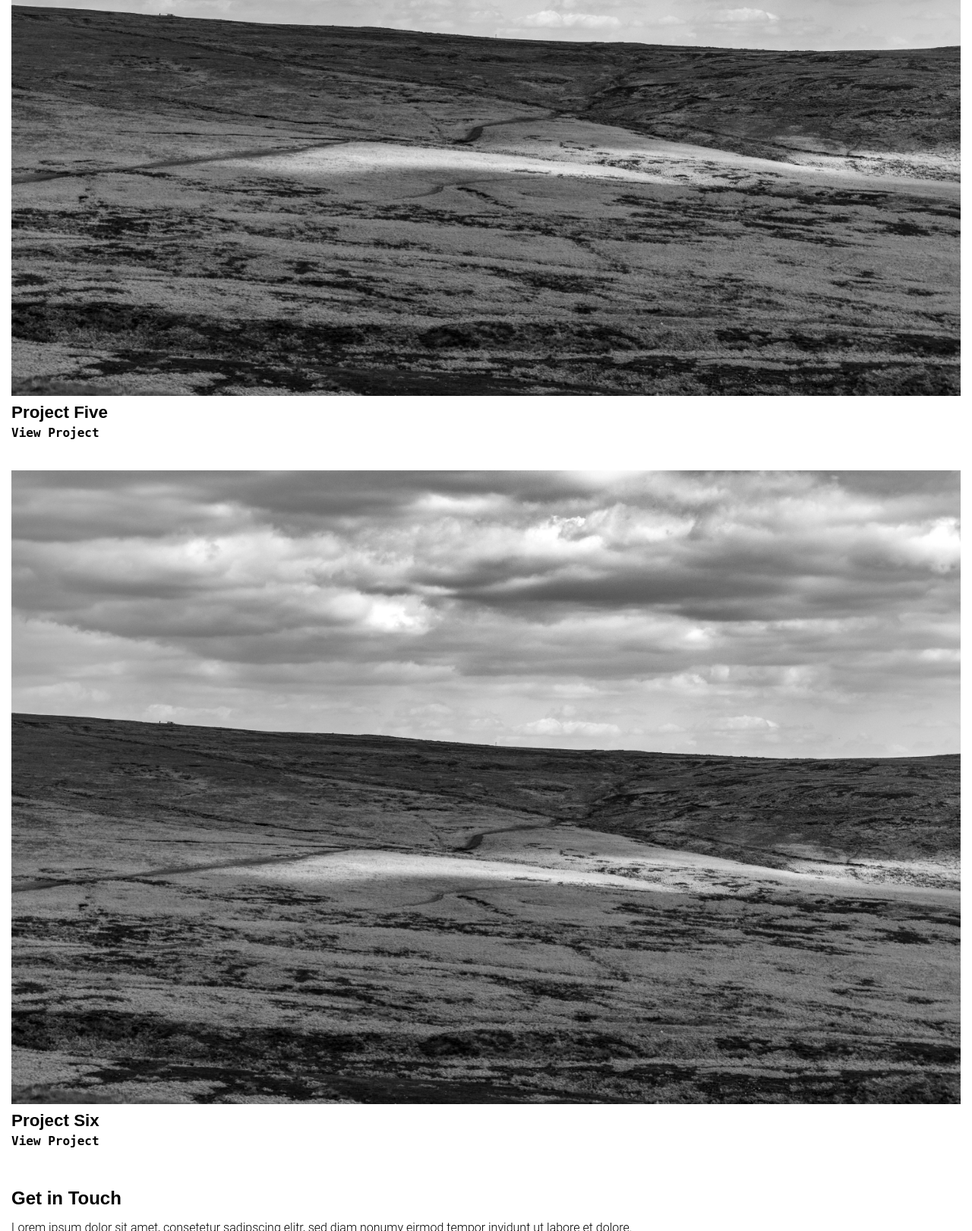
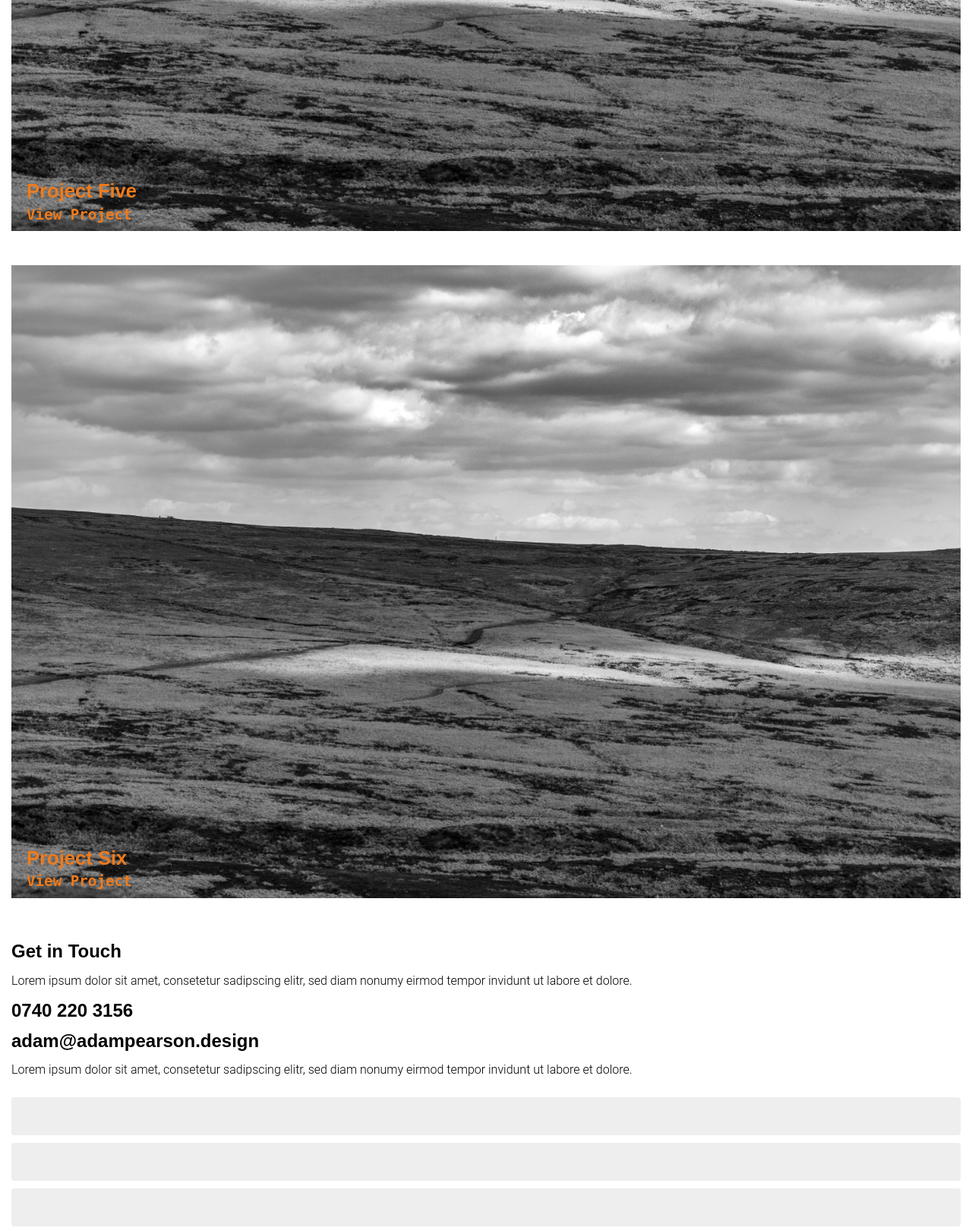
Before and after one commit to adam-pearson/Portfolio, a PHP site: page / in a window 1280 px wide. Shown: the part 4880-6500 px from the top of the page at 76% size. Run offline with PHP 8.4, Linux system fonts and the light colour scheme; some libraries are stand-ins or nearby versions; some web fonts are replaced.

Commit message:
Contact form basic structure added

```diff
--- a/css/styles.css
+++ b/css/styles.css
@@ -74,13 +74,13 @@ h3.strapline {
   font-size: 1rem;
 }
 
-p {
+p, input, textarea {
   font-family: roboto, sans-serif;
   font-weight: 300;
   font-style: normal;
 }
 
-p strong {
+p strong, input strong, textarea strong {
   font-weight: 500;
   font-style: normal;
 }
@@ -110,6 +110,43 @@ p strong {
 .container {
   width: 100%;
   margin: 0 auto;
+}
+
+.contact-field {
+  background-color: #eee;
+  border: none;
+  border-radius: 4px;
+  width: 100%;
+  padding: 5px 15px;
+  color: #505050;
+}
+
+.contact-field:not(.message) {
+  height: 50px;
+}
+
+.contact-field:focus {
+  outline: none;
+  box-shadow: 0 0 2px 2px rgba(33, 36, 74, 0.2);
+}
+
+.contact-field.message {
+  padding-top: 10px;
+}
+
+input:-webkit-autofill,
+input:-webkit-autofill:hover,
+input:-webkit-autofill:focus,
+textarea:-webkit-autofill,
+textarea:-webkit-autofill:hover,
+textarea:-webkit-autofill:focus,
+select:-webkit-autofill,
+select:-webkit-autofill:hover,
+select:-webkit-autofill:focus {
+  -webkit-text-fill-color: #505050;
+  box-shadow: 0 0 0px 1000px #eee inset;
+  -webkit-box-shadow: 0 0 0px 1000px #eee inset;
+  transition: background-color 5000s ease-in-out 0s;
 }
 
 /* Scroll down hero button */
@@ -396,21 +433,23 @@ p strong {
 }
 
 .project {
+  position: relative;
   padding-top: 40px;
-  color: #3e3e3e;
 }
 
 .project h2 {
   margin-top: 5px;
   margin-bottom: 5px;
-  font-size: 1.4rem;
+  font-size: 1.6rem;
   transition: 250ms;
+  color: #ef7b1b;
 }
 
 .project h3 {
   margin: 0;
-  font-size: 1rem;
+  font-size: 1.2rem;
   transition: 250ms;
+  color: #ef7b1b;
 }
 
 .project i {
@@ -419,6 +458,7 @@ p strong {
 
 .project:hover h2, .project:hover h3 {
   color: #ef7b1b;
+  text-shadow: 0 0 3px #ef7b1b;
 }
 
 .project:hover i {
@@ -433,7 +473,18 @@ p strong {
   width: 100%;
 }
 
+.project .project-links {
+  position: absolute;
+  bottom: 5px;
+  left: 0px;
+  padding: 10px 20px;
+}
+
 .contact-inner {
   padding: 40px 15px;
 }
+
+.contact-field {
+  margin-top: 10px;
+}
 /*# sourceMappingURL=styles.css.map */
--- a/index.html
+++ b/index.html
@@ -66,6 +66,7 @@
                     <a href="PLACEHOLDER" class="project-links">
                         <h2>Project One</h2>
                         <h3 class="strapline">View Project <i class="fas fa-arrow-right"></i></h3>
+                        <div class="text-background"></div>
                     </a>
                 </div>
                 <div class="project card-2">
@@ -140,7 +141,13 @@
                         tempor invidunt ut labore et dolore.</p>
                 </div>
                 <div class="contact-form-contain">
-
+                    <formgroup>
+                        <input class="contact-field" id="first-name" name="first-name" type="text">
+                        <input class="contact-field" id="last-name" name="last-name" type="text">
+                        <input class="contact-field" id="email" name="email" type="email">
+                        <input class="contact-field" id="subject" name="subject" type="text" autocomplete="off">
+                        <textarea class="contact-field message" id="message" name="message" rows="10" autocomplete="off"></textarea>
+                    </formgroup>
                 </div>
             </div>
         </div>
--- a/scss/_basic.scss
+++ b/scss/_basic.scss
@@ -49,7 +49,7 @@ h3 {
     font-size: 1rem;
 }
 
-p {
+p, input, textarea {
     font-family: roboto, sans-serif;
     font-weight: 300;
     font-style: normal;
@@ -84,3 +84,37 @@ p {
     width: 100%;
     margin: 0 auto;
 }
+
+.contact-field {
+    background-color: $light-grey;
+    border: none;
+    border-radius: 4px;
+    width: 100%;
+    padding: 5px 15px;
+    color: $dark-grey;
+    &:not(.message) {
+        height: 50px;
+    }
+    &:focus {
+        outline: none;
+        box-shadow: 0 0 2px 2px rgba(33,36,74,.2);
+    }
+    &.message {
+        padding-top: 10px;
+    }
+}
+
+input:-webkit-autofill,
+input:-webkit-autofill:hover,
+input:-webkit-autofill:focus,
+textarea:-webkit-autofill,
+textarea:-webkit-autofill:hover,
+textarea:-webkit-autofill:focus,
+select:-webkit-autofill,
+select:-webkit-autofill:hover,
+select:-webkit-autofill:focus {
+  -webkit-text-fill-color: $dark-grey;
+  box-shadow: 0 0 0px 1000px $light-grey inset;
+  -webkit-box-shadow: 0 0 0px 1000px $light-grey inset;
+  transition: background-color 5000s ease-in-out 0s;
+}
--- a/scss/_contact.scss
+++ b/scss/_contact.scss
@@ -1,3 +1,7 @@
 .contact-inner {
     padding: 40px 15px;
 }
+
+.contact-field {
+    margin-top: 10px;
+}
--- a/scss/_projects.scss
+++ b/scss/_projects.scss
@@ -15,18 +15,20 @@
 }
 
 .project {
+    position: relative;
     padding-top: 40px;
-    color: $dark-grey-2;
     h2 {
         margin-top: 5px;
         margin-bottom: 5px;
-        font-size: 1.4rem;
+        font-size: 1.6rem;
         transition: 250ms;
+        color: $primary-colour;
     }
     h3 {
         margin: 0;
-        font-size: 1rem;
+        font-size: 1.2rem;
         transition: 250ms;
+        color: $primary-colour;
     }
     i {
         opacity: 0;
@@ -34,6 +36,7 @@
     &:hover {
         h2, h3 {
             color: $primary-colour;
+            text-shadow: 0 0 3px $primary-colour;
         }
         i {
                 -webkit-animation: slide-in-left 0.5s cubic-bezier(0.250, 0.460, 0.450, 0.940) both;
@@ -47,4 +50,10 @@
             width: 100%;
         }
     }
+    .project-links {
+        position: absolute;
+        bottom: 5px;
+        left: 0px;
+        padding: 10px 20px;
+    }
 }
```
Also changed, not shown: 1 other file.
